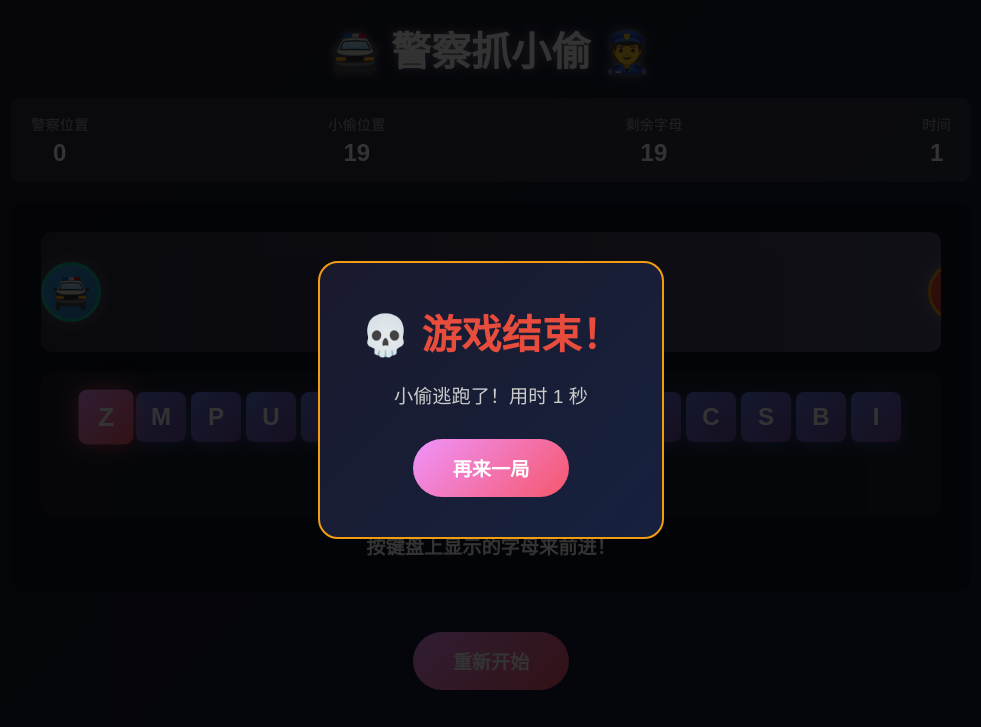
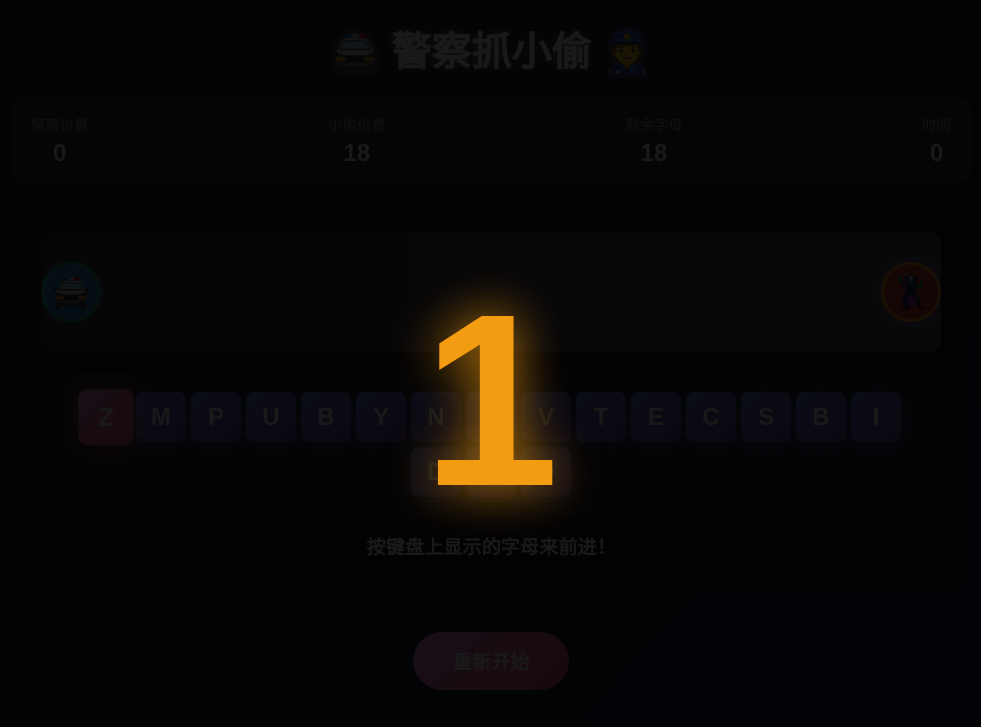
Before and after one commit to fengqingyang-boop/zhuaxiaotou, a plain HTML site: page index.html in a window 1280 px wide. Both pictures are taken after a click on the button "开始游戏". Shown: the top 727 px of the page, without its empty margins (149-1130 px from the left). Drawn offline with Linux system fonts and the light colour scheme.

Commit message:
feat: 添加游戏开始倒计时功能并更新小偷图标
添加倒计时覆盖层和动画效果，在游戏开始前显示3秒倒计时
更新小偷角色图标为更合适的符号

```diff
--- a/index.html
+++ b/index.html
@@ -254,6 +254,36 @@
             margin-bottom: 30px;
             color: #ccc;
         }
+
+        .countdown-overlay {
+            position: fixed;
+            top: 0;
+            left: 0;
+            width: 100%;
+            height: 100%;
+            background: rgba(0, 0, 0, 0.9);
+            display: none;
+            justify-content: center;
+            align-items: center;
+            z-index: 200;
+        }
+
+        .countdown-overlay.show {
+            display: flex;
+        }
+
+        .countdown-number {
+            font-size: 15rem;
+            font-weight: bold;
+            color: #f39c12;
+            text-shadow: 0 0 50px rgba(243, 156, 18, 0.8);
+            animation: countPulse 1s infinite;
+        }
+
+        @keyframes countPulse {
+            0%, 100% { transform: scale(1); }
+            50% { transform: scale(1.2); }
+        }
     </style>
 </head>
 <body>
@@ -282,7 +312,7 @@
         <div class="game-area">
             <div class="track" id="track">
                 <div class="character police" id="police">🚔</div>
-                <div class="character thief" id="thief">👮</div>
+                <div class="character thief" id="thief">🦹</div>
             </div>
 
             <div class="letters-container" id="letters-container">
@@ -306,6 +336,10 @@
                 <strong>规则：</strong>小偷每秒自动向前走一格。当警察和小偷之间没有字母时，你赢了！如果小偷到达终点，你输了！
             </p>
         </div>
+    </div>
+
+    <div class="countdown-overlay" id="countdown-overlay">
+        <div class="countdown-number" id="countdown-number">3</div>
     </div>
 
     <div class="game-over-overlay" id="game-over-overlay">
@@ -343,6 +377,8 @@
         const gameContentEl = document.getElementById('game-over-content');
         const gameTitleEl = document.getElementById('game-over-title');
         const gameMessageEl = document.getElementById('game-over-message');
+        const countdownOverlayEl = document.getElementById('countdown-overlay');
+        const countdownNumberEl = document.getElementById('countdown-number');
 
         function generateLetters() {
             const letters = [];
@@ -470,32 +506,58 @@
                 letters: generateLetters(),
                 timerInterval: null,
                 thiefInterval: null,
+                countdownInterval: null,
                 elapsedTime: 0,
-                maxLetters: 18
+                maxLetters: 18,
+                isCountingDown: true
             };
 
             startBtnEl.style.display = 'none';
             restartBtnEl.style.display = 'inline-block';
             gameOverlayEl.classList.remove('show');
+            countdownOverlayEl.classList.remove('show');
 
             updateDisplay();
 
-            gameState.timerInterval = setInterval(() => {
-                gameState.elapsedTime++;
-                timerEl.textContent = gameState.elapsedTime;
+            let countdown = 3;
+            countdownNumberEl.textContent = countdown;
+            countdownOverlayEl.classList.add('show');
+
+            gameState.countdownInterval = setInterval(() => {
+                countdown--;
+                if (countdown > 0) {
+                    countdownNumberEl.textContent = countdown;
+                } else {
+                    clearInterval(gameState.countdownInterval);
+                    gameState.countdownInterval = null;
+                    countdownOverlayEl.classList.remove('show');
+                    gameState.isCountingDown = false;
+
+                    gameState.timerInterval = setInterval(() => {
+                        gameState.elapsedTime++;
+                        timerEl.textContent = gameState.elapsedTime;
+                    }, 1000);
+
+                    gameState.thiefInterval = setInterval(moveThief, 1000);
+                }
             }, 1000);
-
-            gameState.thiefInterval = setInterval(moveThief, 1000);
         }
 
         function stopGame() {
             gameState.isRunning = false;
             if (gameState.timerInterval) {
                 clearInterval(gameState.timerInterval);
+                gameState.timerInterval = null;
             }
             if (gameState.thiefInterval) {
                 clearInterval(gameState.thiefInterval);
+                gameState.thiefInterval = null;
             }
+            if (gameState.countdownInterval) {
+                clearInterval(gameState.countdownInterval);
+                gameState.countdownInterval = null;
+            }
+            countdownOverlayEl.classList.remove('show');
         }
 
         function restartGame() {
```
